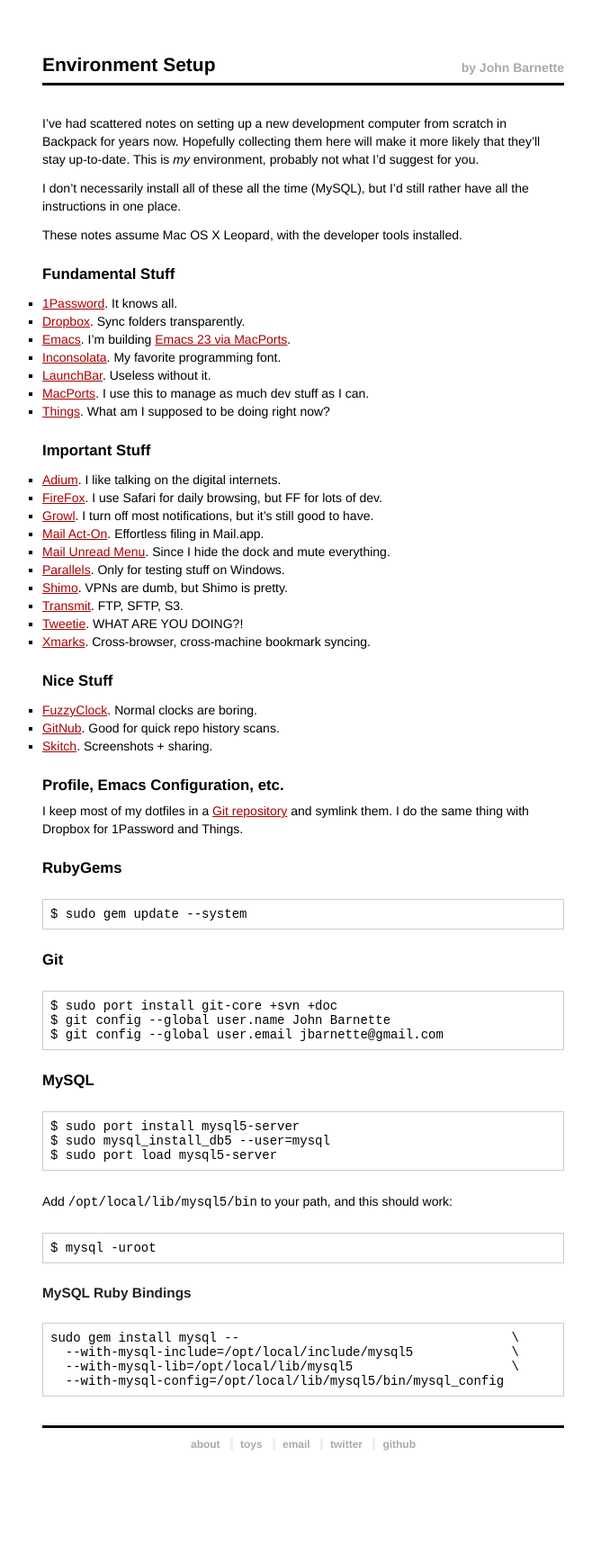
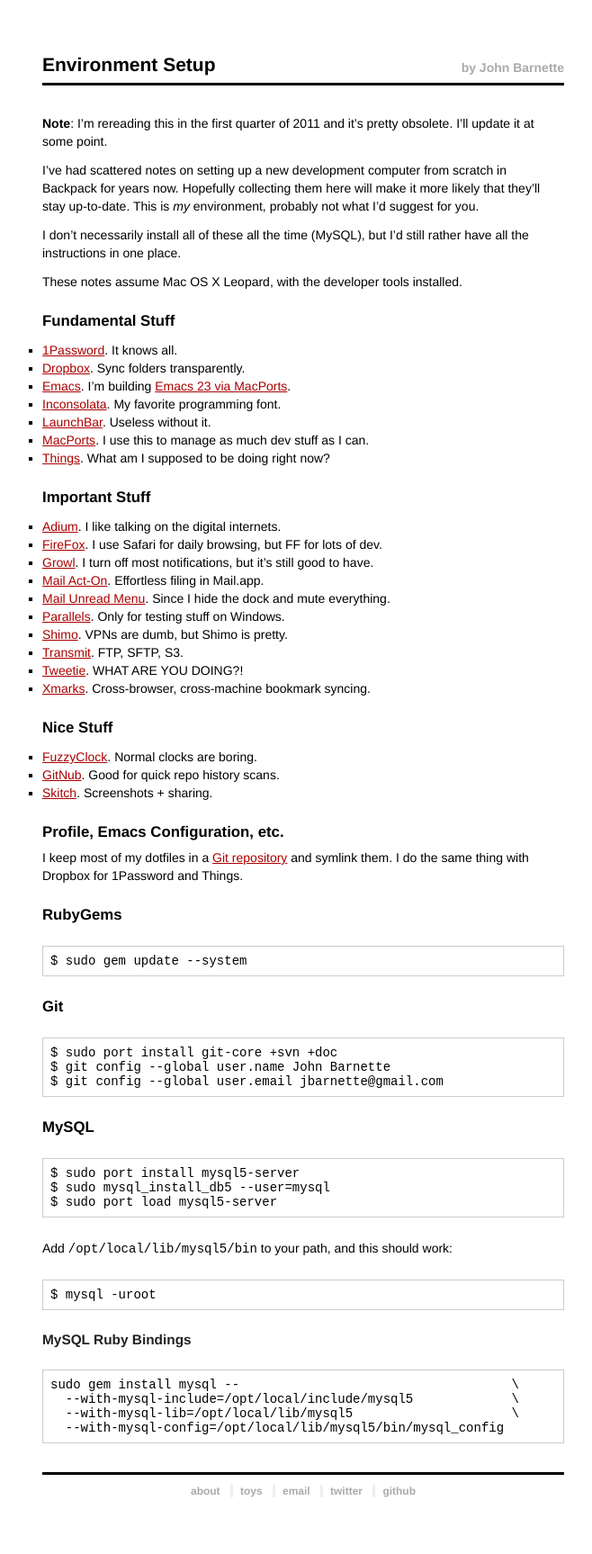
Before and after one commit to jbarnette/jbarnette.github.com, a Jekyll site: the page built from _posts/2009-07-24-dev-environment-setup.markdown, in a window 1280 px wide. Shown: the whole page at 90% size, without its empty margins (303-961 px from the left). Built offline with Jekyll 4.4.1, drawn with Linux system fonts in a browser that asks for light colours; nearby versions of some CDN libraries; before the commit the page ends 1675 px from its top, so only the background shows below that.

Commit message:
Mark dev env as obsolete.

```diff
--- a/_posts/2009-07-24-dev-environment-setup.markdown
+++ b/_posts/2009-07-24-dev-environment-setup.markdown
@@ -2,6 +2,9 @@
 layout: post
 title: Environment Setup
 ---
+
+**Note**: I'm rereading this in the first quarter of 2011 and it's
+pretty obsolete. I'll update it at some point.
 
 I've had scattered notes on setting up a new development computer from
 scratch in Backpack for years now. Hopefully collecting them here will
```
